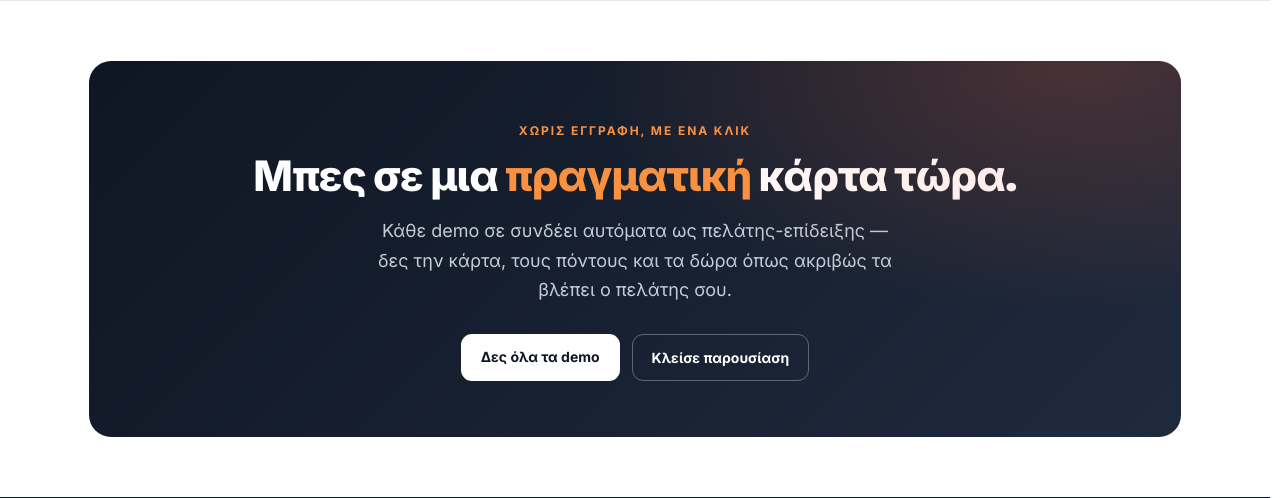
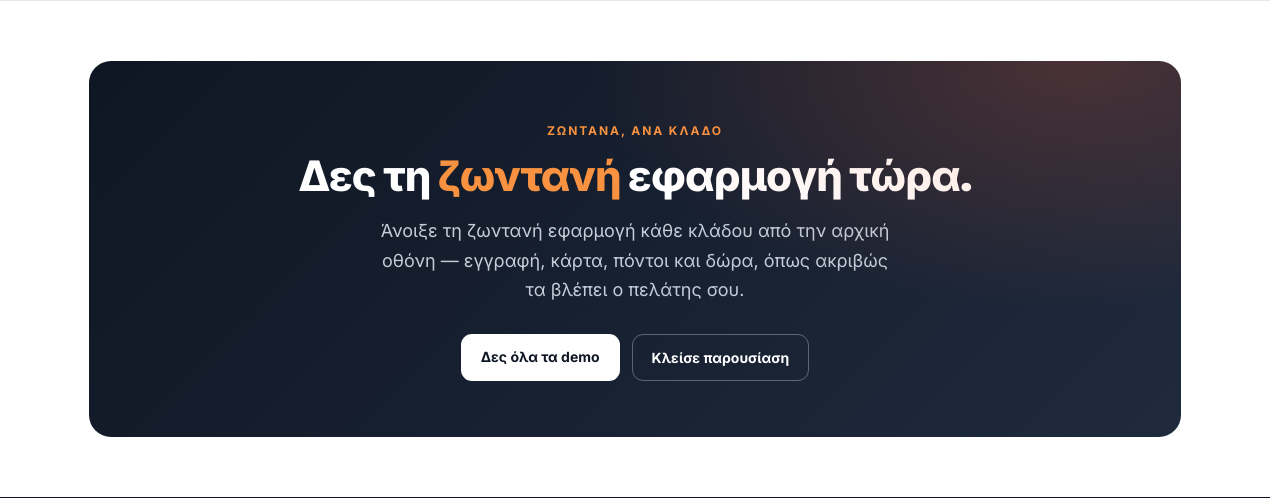
Before and after one commit to nexifysales/nexifynewweb, a PHP site: page /loyaltygo.php in a window 1280 px wide. Shown: the part 2223-2721 px from the top of the page. Run offline with PHP 8.4, Linux system fonts and the light colour scheme.

Commit message:
copy(loyaltygo): #demo section no longer claims auto-login (now pre-login per-industry apps)
Co-Authored-By: Claude Opus 4.8 <noreply@anthropic.com>

Claude-Session: https://claude.ai/code/session_01LLSBTu4Th44AvSPNNeqa1M

```diff
--- a/en/loyaltygo.php
+++ b/en/loyaltygo.php
@@ -267,9 +267,9 @@ require __DIR__ . '/includes/header.php';
 <section id="demo">
   <div class="wrap">
     <div class="final">
-      <div class="eyebrow">No signup, one click</div>
-      <h2>Enter a <em>real</em> card now.</h2>
-      <p>Each demo logs you in automatically as a demo customer — see the card, points and rewards exactly as your customer sees them.</p>
+      <div class="eyebrow">Live, per industry</div>
+      <h2>See the <em>live</em> app now.</h2>
+      <p>Open each industry's live app from its first screen — sign-up, card, points and rewards, exactly as your customer sees them.</p>
       <div class="cta">
         <a class="btn btn-white" href="https://showcase.nexify.gr/" target="_blank" rel="noopener">See all demos</a>
         <button class="btn btn-outline" type="button" data-open-lead>Book a presentation</button>
--- a/loyaltygo.php
+++ b/loyaltygo.php
@@ -275,9 +275,9 @@ require __DIR__ . '/includes/header.php';
 <section id="demo">
   <div class="wrap">
     <div class="final">
-      <div class="eyebrow">Χωρίς εγγραφή, με ένα κλικ</div>
-      <h2>Μπες σε μια <em>πραγματική</em> κάρτα τώρα.</h2>
-      <p>Κάθε demo σε συνδέει αυτόματα ως πελάτης-επίδειξης — δες την κάρτα, τους πόντους και τα δώρα όπως ακριβώς τα βλέπει ο πελάτης σου.</p>
+      <div class="eyebrow">Ζωντανά, ανά κλάδο</div>
+      <h2>Δες τη <em>ζωντανή</em> εφαρμογή τώρα.</h2>
+      <p>Άνοιξε τη ζωντανή εφαρμογή κάθε κλάδου από την αρχική οθόνη — εγγραφή, κάρτα, πόντοι και δώρα, όπως ακριβώς τα βλέπει ο πελάτης σου.</p>
       <div class="cta">
         <a class="btn btn-white" href="https://showcase.nexify.gr/" target="_blank" rel="noopener">Δες όλα τα demo</a>
         <button class="btn btn-outline" type="button" data-open-lead>Κλείσε παρουσίαση</button>
```
